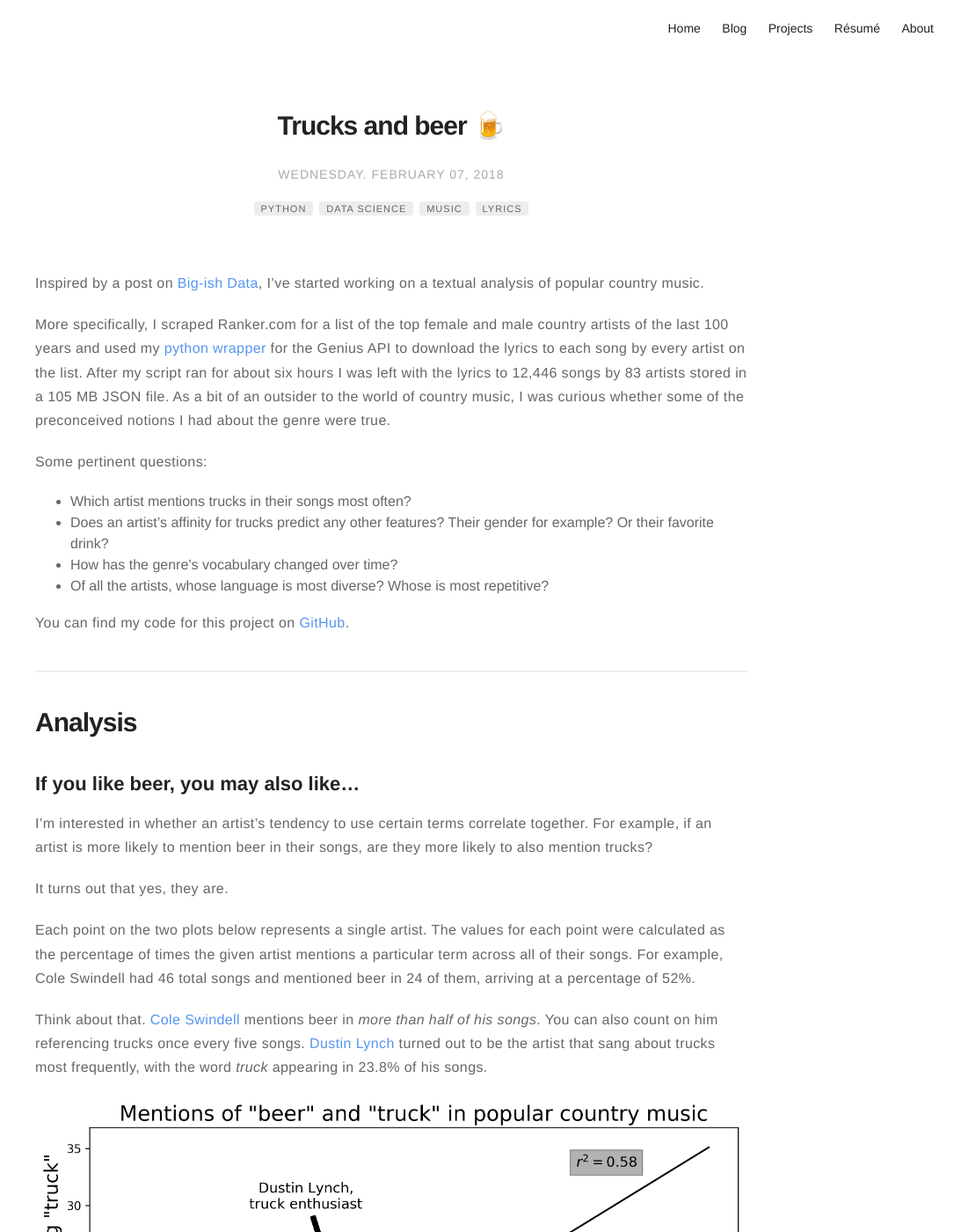
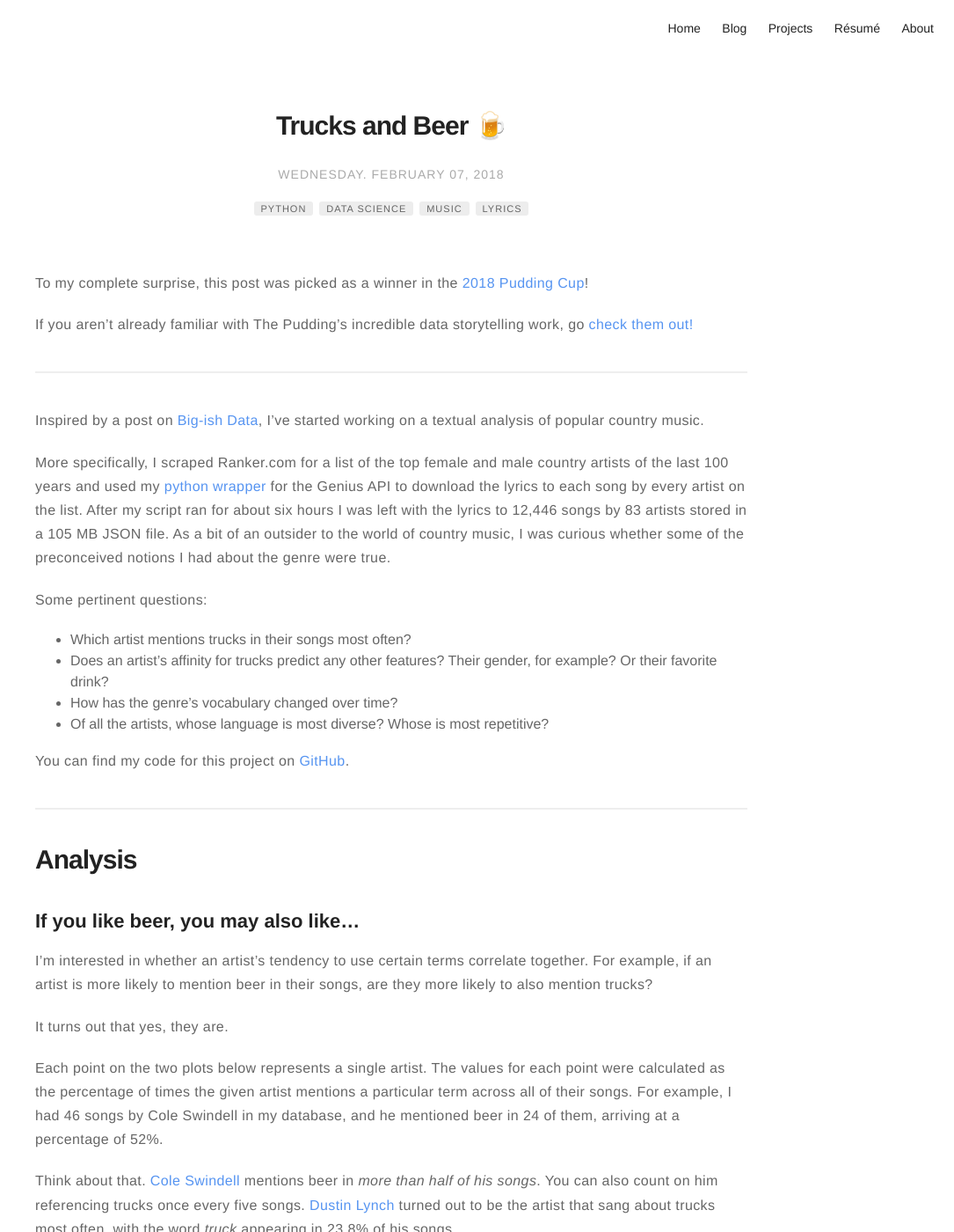
Before and after one commit to johnwmillr/johnwmillr.github.io, a Jekyll site: the page built from _posts/2018-02-07-trucks-and-beer.markdown, in a window 1280 px wide and 1400 px high. Shown: the whole window at 88% size, without its empty margins (195-1280 px from the left). Built offline with Jekyll 4.4.1, drawn with Linux system fonts in a browser that asks for light colours; comment, search, counter and statistics services are not loaded.

Commit message:
Add Pudding Cup win to Trucks and Beer

```diff
--- a/_posts/2018-02-07-trucks-and-beer.markdown
+++ b/_posts/2018-02-07-trucks-and-beer.markdown
@@ -1,5 +1,5 @@
 ---
-title:  "Trucks and beer 🍺"
+title:  "Trucks and Beer 🍺"
 date:   2018-02-07
 layout: post
 tag:
@@ -14,13 +14,19 @@ image: assets/images/FreqPlot_beer_and_truck.png
 description: Analyzing country music lyrics
 ---
 
+To my complete surprise, this post was picked as a winner in the [2018 Pudding Cup](https://pudding.cool/process/pudding-awards-2018/)!
+
+If you aren't already familiar with The Pudding's incredible data storytelling work, go [check them out!](https://pudding.cool/)
+
+---
+
 Inspired by a post on [Big-ish Data](https://bigishdata.com/2016/10/25/talkin-bout-trucks-beer-and-love-in-country-songs-analyzing-genius-lyrics/), I've started working on a textual analysis of popular country music.
 
 More specifically, I scraped Ranker.com for a list of the top female and male country artists of the last 100 years and used my [python wrapper](https://github.com/johnwmillr/LyricsGenius) for the Genius API to download the lyrics to each song by every artist on the list. After my script ran for about six hours I was left with the lyrics to 12,446 songs by 83 artists stored in a 105 MB JSON file. As a bit of an outsider to the world of country music, I was curious whether some of the preconceived notions I had about the genre were true.
 
 Some pertinent questions:
   - Which artist mentions trucks in their songs most often?
-  - Does an artist's affinity for trucks predict any other features? Their gender for example? Or their favorite drink?
+  - Does an artist's affinity for trucks predict any other features? Their gender, for example? Or their favorite drink?
   - How has the genre's vocabulary changed over time?
   - Of all the artists, whose language is most diverse? Whose is most repetitive?
 
@@ -34,9 +40,9 @@ I'm interested in whether an artist's tendency to use certain terms correlate to
 
 It turns out that yes, they are.
 
-Each point on the two plots below represents a single artist. The values for each point were calculated as the percentage of times the given artist mentions a particular term across all of their songs. For example, Cole Swindell had 46 total songs and mentioned beer in 24 of them, arriving at a percentage of 52%.
+Each point on the two plots below represents a single artist. The values for each point were calculated as the percentage of times the given artist mentions a particular term across all of their songs. For example, I had 46 songs by Cole Swindell in my database, and he mentioned beer in 24 of them, arriving at a percentage of 52%.
 
-Think about that. [Cole Swindell](https://genius.com/artists/Cole-swindell) mentions beer in *more than half of his songs*. You can also count on him referencing trucks once every five songs. [Dustin Lynch](https://genius.com/artists/Dustin-lynch) turned out to be the artist that sang about trucks most frequently, with the word *truck* appearing in 23.8% of his songs.
+Think about that. [Cole Swindell](https://genius.com/artists/Cole-swindell) mentions beer in *more than half of his songs*. You can also count on him referencing trucks once every five songs. [Dustin Lynch](https://genius.com/artists/Dustin-lynch) turned out to be the artist that sang about trucks most often, with the word *truck* appearing in 23.8% of his songs.
 
 ![beer_and_trucks]({{site.url}}/assets/images/FreqPlot_beer_and_truck.png){: .center-image }
 
```
